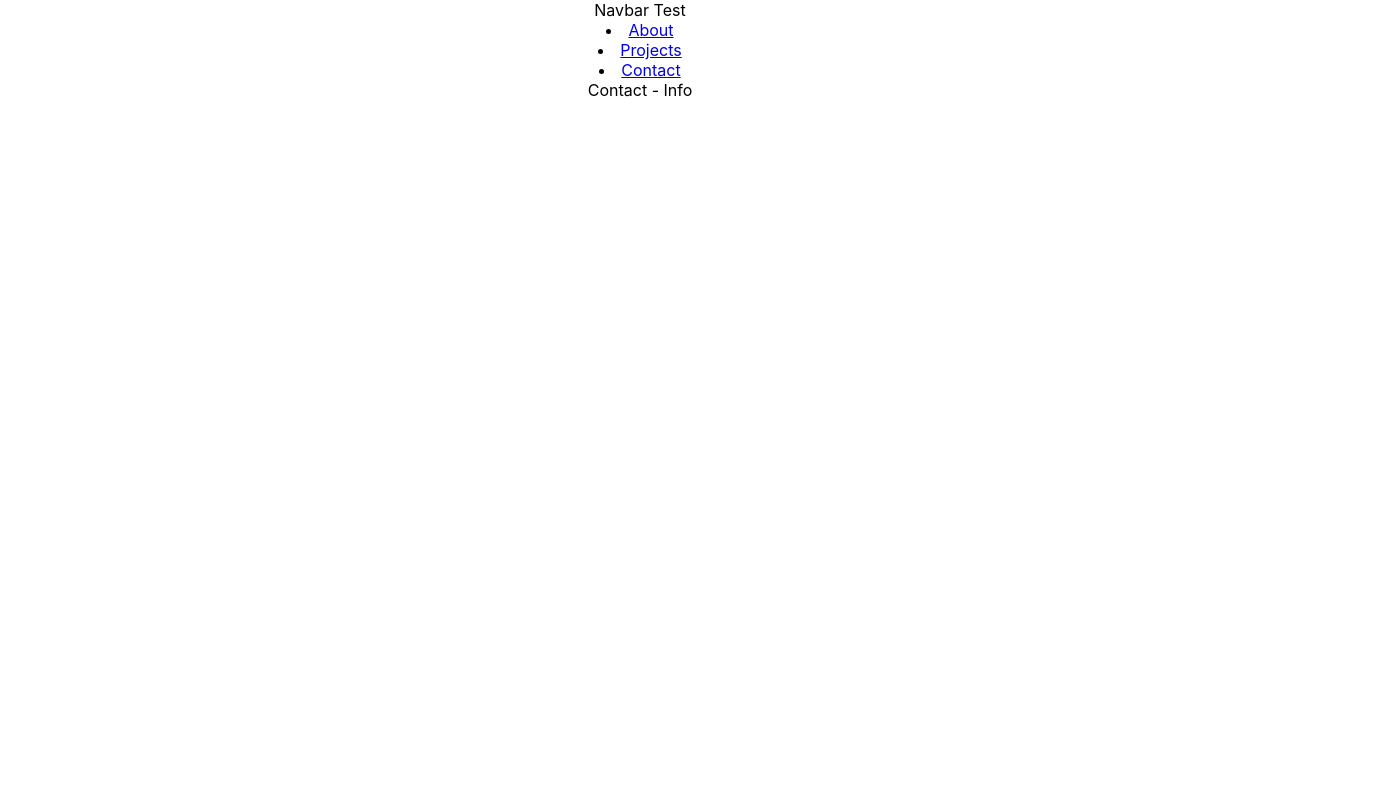
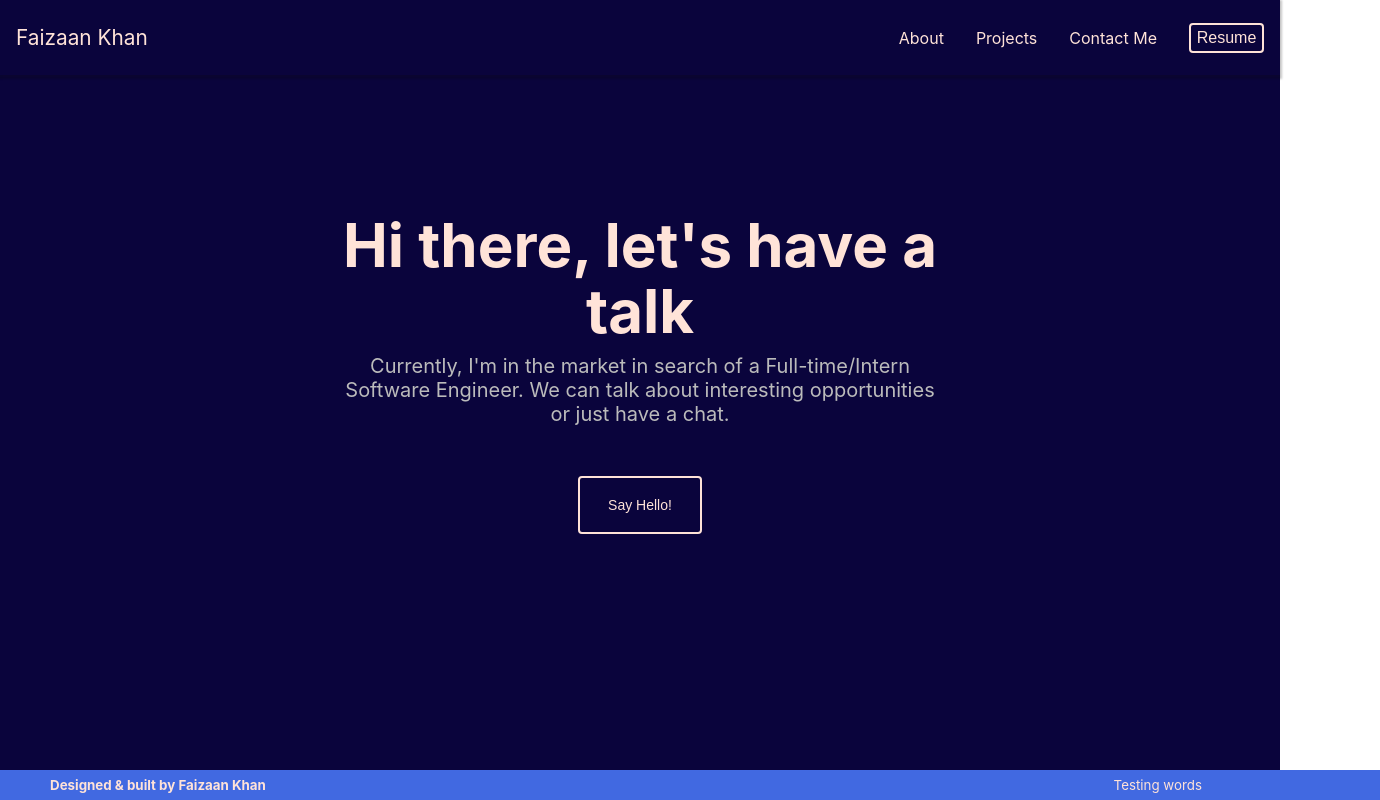
Before and after one commit to FaizaanKhan24/PortfolioWebsite, a React (Create React App) app in the folder portfolio-website/: page /contact in a window 1280 px wide. Shown: the whole page, 1380 px wide, since content can reach past the window. Built offline with nearby package versions, Linux system fonts and the light colour scheme.

Commit message:
Updating the pages and adding resume
- Adding a footer
- Adding resume button
- Some changes to Project page
- Contact page update
- Minor CSS updates

```diff
--- a/portfolio-website/src/App.css
+++ b/portfolio-website/src/App.css
@@ -1,5 +1,7 @@
 .App {
   text-align: center;
+  background-color: #0A043C;
+  height: 100vh;
 }
 
 .App-logo {
@@ -14,13 +16,11 @@
 }
 
 .App-header {
-  background-color: #282c34;
-  min-height: 100vh;
+  height: calc(100vh - 105px);
   display: flex;
   flex-direction: column;
   align-items: center;
-  justify-content: center;
-  font-size: calc(10px + 2vmin);
+  justify-content:center;
   color: white;
 }
 
@@ -36,3 +36,193 @@
     transform: rotate(360deg);
   }
 }
+
+.navbar{
+  height: 75px;
+  width: 100%;
+  display: flex;
+  align-items: center;
+  position: relative;
+  padding: 0.5rem, 0rem;
+  background-color:#0A043C;
+  color: #FFE3D8;
+  box-shadow: 0 2px 2px 2px rgba(9, 9, 9, 0.23);
+}
+
+.brand-name{
+  text-decoration: none;
+  color: #FFE3D8;
+  font-size: 1.3rem;
+  margin-left: 1rem;
+  display: flex;
+  justify-content: center;
+  align-items: center;
+  margin: 0 1rem;
+}
+
+.navigation-menu{
+  margin-left: auto;
+}
+
+.navigation-menu ul{
+  display: flex;
+  justify-content: center;
+  align-items: center;
+  padding: 0;
+}
+
+.navigation-menu li{
+  list-style-type: none;
+  margin: 0 1rem;
+}
+
+.navigation-menu a{
+  text-decoration: none;
+  display: block;
+  width: 100%;
+  color: #FFE3D8;
+}
+
+.btn {
+	line-height: 10px;
+	height: 30px;
+	text-align: center;
+	width: 75px;
+	cursor: pointer;
+  padding: 0px;
+  text-decoration: none;
+  display: inline-block;
+  font-size: 16px;
+  margin: 0px;
+  transition-duration: 0.3s;
+}
+
+.resume-btn{
+  background-color:#0A043C;
+  color: #FFE3D8;
+  border: 2px solid #FFE3D8;
+  border-radius: 4px;
+  transition: all 0.5s;
+  position: relative;
+}
+
+.resume-btn:hover{
+  background-color: #FFE3D8;
+  color: #0A043C;
+}
+
+.footer{
+  background-color: royalblue;
+  color: #FFE3D8;
+  margin: 0 auto;
+  padding: 0 50px;
+  font-size: smaller;
+  position:absolute;
+  left: 0;
+  right: 0;
+  bottom: 0;
+  width: 100%;
+  min-height: 30px;
+  height: 30px;
+  display: flex;
+  align-items: center;
+}
+
+.footer-left{
+  width: 40%;
+  font-weight: bold;
+  display: flex;
+}
+
+.footer-right{
+  width: 40%;
+  display: flex;
+  justify-content: flex-end;
+  margin: auto;
+}
+
+.contact{
+  color: #BBBBBB;
+  max-width: 600px;
+  margin: 0 auto 100px;
+  padding: 100px 0px;
+  display: block;
+}
+
+.contact-heading{
+  color: #FFE3D8;
+  margin: 0 0 10px;
+  font-size: 60px;
+  line-height: 1.1;
+}
+
+.contact-body{
+  font-size: 20px;
+}
+
+.contact-btn{
+  color: #FFE3D8;
+  background-color: #0A043C;
+  border: 2px solid #FFE3D8;
+  transition: all 0.25s;
+  position: relative;
+  border-radius: 4px;
+  padding: 1.25rem 1.75rem;
+  font-size: 14px;
+  line-height: 1;
+  text-decoration: none;
+  cursor: pointer;
+  transition: 0.25s;
+  margin-top: 50px;
+}
+
+.contact-btn:hover{
+  background-color: #FFE3D8;
+  color: #0A043C;
+}
+
+.icon{
+  color: white;
+  text-align: center;
+  background-color: black;
+  font-size: 24;
+}
+
+.projects-container{
+  background-color: lightcoral;
+  height: 100%;
+  width: 100%;
+  display: grid;
+  grid-template-rows: 0.75fr 2fr; overflow: hidden;
+}
+
+.projectHeading{
+  grid-row: 1;
+  background-color: royalblue;
+  display: flex;
+  flex-direction: column;
+  width: 100%;
+  align-content: center;
+  justify-content: center;
+}
+
+.projectHeading h2{
+  font-size: 60px;
+}
+
+.projects{
+  grid-row: 2; overflow-y: scroll;
+  background-color: lightgreen;
+  display: grid;
+  grid-template-columns: 1fr 1fr 1fr;
+  column-gap: 25px;
+  row-gap: 30px;
+  padding: 30px 25px;
+}
+
+.project-details{ background-color: lightslategray;
+  min-width: 50px;
+  min-height: 150px;
+  border: 1px solid black;
+  border-radius: 10px;
+}
--- a/portfolio-website/src/App.js
+++ b/portfolio-website/src/App.js
@@ -3,6 +3,7 @@ import Navbar from './components/Navbar';
 import About from './components/About';
 import Projects from './components/Projects';
 import Contact from './components/Contact';
+import Footer from './components/Footer';
 import {
   BrowserRouter as Router,
   Routes,
@@ -14,11 +15,14 @@ function App() {
     <div className="App">
         <Router>
           <Navbar />
+          <div className='App-header'>
           <Routes>
             <Route path='/' exact element={<About/>} />
             <Route path='/projects' element={<Projects />} />
             <Route path='/contact' element={<Contact />} />
           </Routes>
+          </div>
+          <Footer />
         </Router>
     </div>
   );
--- a/portfolio-website/src/components/Contact.js
+++ b/portfolio-website/src/components/Contact.js
@@ -1,8 +1,25 @@
 import React from 'react'
 
 function Contact() {
+
+  const mailToEmail = () => {
+    window.location.href = "mailto:mzubair1@binghamton.edu";
+  }
+
   return (
-    <div>Contact - Info</div>
+    <div className='contact'>
+      <h2 className='contact-heading'>
+        Hi there, let's have a talk
+      </h2>
+      <div className='contact-body'>
+        Currently, I'm in the market in search of a Full-time/Intern Software Engineer. We can talk about interesting opportunities or just have a chat.
+      </div>
+      <div>
+        <button onClick={mailToEmail} className='contact-btn'>
+          Say Hello!
+        </button>
+      </div>
+    </div>
   )
 }
 
--- /dev/null
+++ b/portfolio-website/src/components/Footer.js
@@ -0,0 +1,20 @@
+import React from 'react';
+// import { FaGithub } from "react-icons/fa";
+
+function Footer() {
+  return (
+    <div className='footer'>
+        <div className='footer-left'>
+        Designed & built by Faizaan Khan
+        </div>
+        <div className='footer-right'>
+            Testing words
+            <div className='icon'>
+              {/* <FaGithub /> */}
+            </div>
+        </div>
+    </div>
+  )
+}
+
+export default Footer
--- a/portfolio-website/src/components/Navbar.js
+++ b/portfolio-website/src/components/Navbar.js
@@ -1,11 +1,19 @@
 import React from 'react'
 import {Link} from 'react-router-dom';
+import resumePDF from '../pdf/Mohammed Faizaan Khan Zubair Khan Resume.pdf';
 
 function Navbar(){
+
+    const openResume = () =>{
+        //const resumeURL = 'https://drive.google.com/file/d/1-jE7Ko8jXQF6GnavCouWgHhYSfuM7zHU/view?usp=sharing';
+        window.open(resumePDF, '_blank','noopener,noreferrer');
+    }
+
   return (
-    <div>
-        Navbar Test
-        <div>
+    <div className='navbar'>
+        <Link to='/' className='brand-name'>Faizaan Khan</Link>
+        <div className='navigation-menu'>
+            <ul>
                 <li>
                     <Link to='/'> About</Link>
                 </li>
@@ -13,8 +21,16 @@ function Navbar(){
                     <Link to='/projects'>Projects</Link>
                 </li>
                 <li>
-                <Link to='/contact'>Contact</Link>
+                    <Link to='/contact'>Contact Me</Link>
                 </li>
+                <li>
+                    <div>
+                    <button onClick={openResume} className='btn resume-btn' >
+                        <span>Resume</span>
+                    </button>
+                    </div>
+                </li>
+            </ul>
         </div>
     </div>
   )
--- a/portfolio-website/src/components/Projects.js
+++ b/portfolio-website/src/components/Projects.js
@@ -2,7 +2,22 @@ import React from 'react'
 
 function Projects() {
   return (
-    <div>Projects - Testing redirect</div>
+    <div className='projects-container'>
+      <div className='projectHeading'>
+        <h2>Projects</h2>
+        </div>
+      <div className='projects'>
+        <div className='project-details'>a</div>
+        <div className='project-details'>b</div>
+        <div className='project-details'>c</div>
+        <div className='project-details'>d</div>
+        <div className='project-details'>e</div>
+        <div className='project-details'>f</div>
+        <div className='project-details'>g</div>
+        <div className='project-details'>h</div>
+        <div className='project-details'>i</div>
+      </div>
+    </div>
   )
 }
 
```
Also changed, not shown: 1 other file (tests, documents, lock files or other folders). Lines whose indentation alone changed are shown as unchanged.
